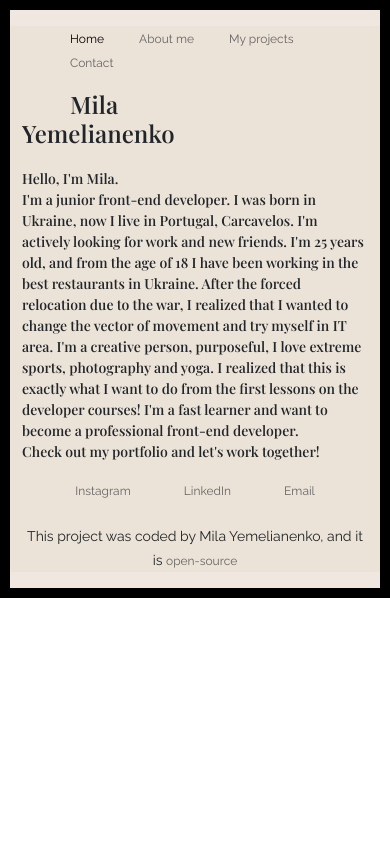
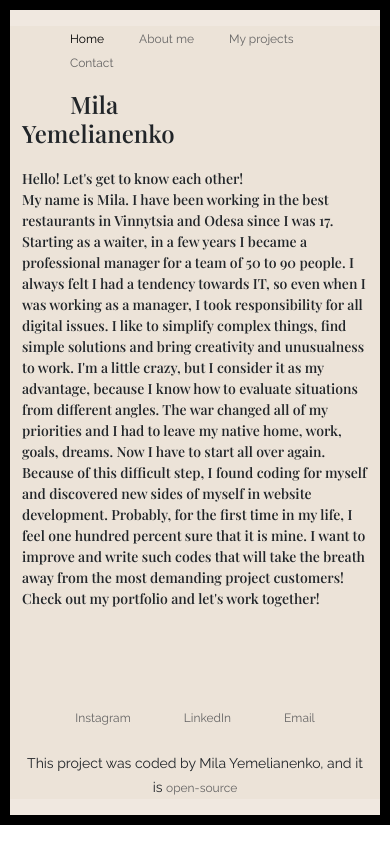
Before and after one commit to Milauraaa/portfolio-project, a plain HTML site: page index.html in a window 390 px wide. Drawn offline with nearby package versions, Linux system fonts and the light colour scheme.

Commit message:
change text info

```diff
--- a/index.html
+++ b/index.html
@@ -63,18 +63,24 @@
             <h2 class="secondName">Yemelianenko</h2>
             <div class="col-12">
               <p class="info">
-                Hello, I'm Mila.
+                Hello! Let's get to know each other!
                 <br />
-                I'm a junior front-end developer. I was born in Ukraine, now I
-                live in Portugal, Carcavelos. I'm actively looking for work and
-                new friends. I'm 25 years old, and from the age of 18 I have
-                been working in the best restaurants in Ukraine. After the
-                forced relocation due to the war, I realized that I wanted to
-                change the vector of movement and try myself in IT area. I'm a
-                creative person, purposeful, I love extreme sports, photography
-                and yoga. I realized that this is exactly what I want to do from
-                the first lessons on the developer courses! I'm a fast learner
-                and want to become a professional front-end developer.
+                My name is Mila. I have been working in the best restaurants in
+                Vinnytsia and Odesa since I was 17. Starting as a waiter, in a
+                few years I became a professional manager for a team of 50 to 90
+                people. I always felt I had a tendency towards IT, so even when
+                I was working as a manager, I took responsibility for all
+                digital issues. I like to simplify complex things, find simple
+                solutions and bring creativity and unusualness to work. I'm a
+                little crazy, but I consider it as my advantage, because I know
+                how to evaluate situations from different angles. The war
+                changed all of my priorities and I had to leave my native home,
+                work, goals, dreams. Now I have to start all over again. Because
+                of this difficult step, I found coding for myself and discovered
+                new sides of myself in website development. Probably, for the
+                first time in my life, I feel one hundred percent sure that it
+                is mine. I want to improve and write such codes that will take
+                the breath away from the most demanding project customers!
                 <br />
                 Check out my portfolio and let's work together!
               </p>
--- a/src/style.css
+++ b/src/style.css
@@ -102,7 +102,7 @@ nav li {
   p,
   .info,
   .aboutBlock {
-    margin: 0 auto;
+    margin: 0;
     display: block;
   }
   .firstName,
@@ -121,9 +121,13 @@ nav li {
   .contactTitle {
     font-size: 16px;
   }
+
   .socialLinks,
   .info {
     margin-top: 20px;
+  }
+  .info {
+    margin-bottom: 80px;
   }
   .workPage {
     margin: 0;
```
Also changed, not shown: about.html (+8 -9 lines), contact.html (+2 -2 lines), works.html (+4 -2 lines).
